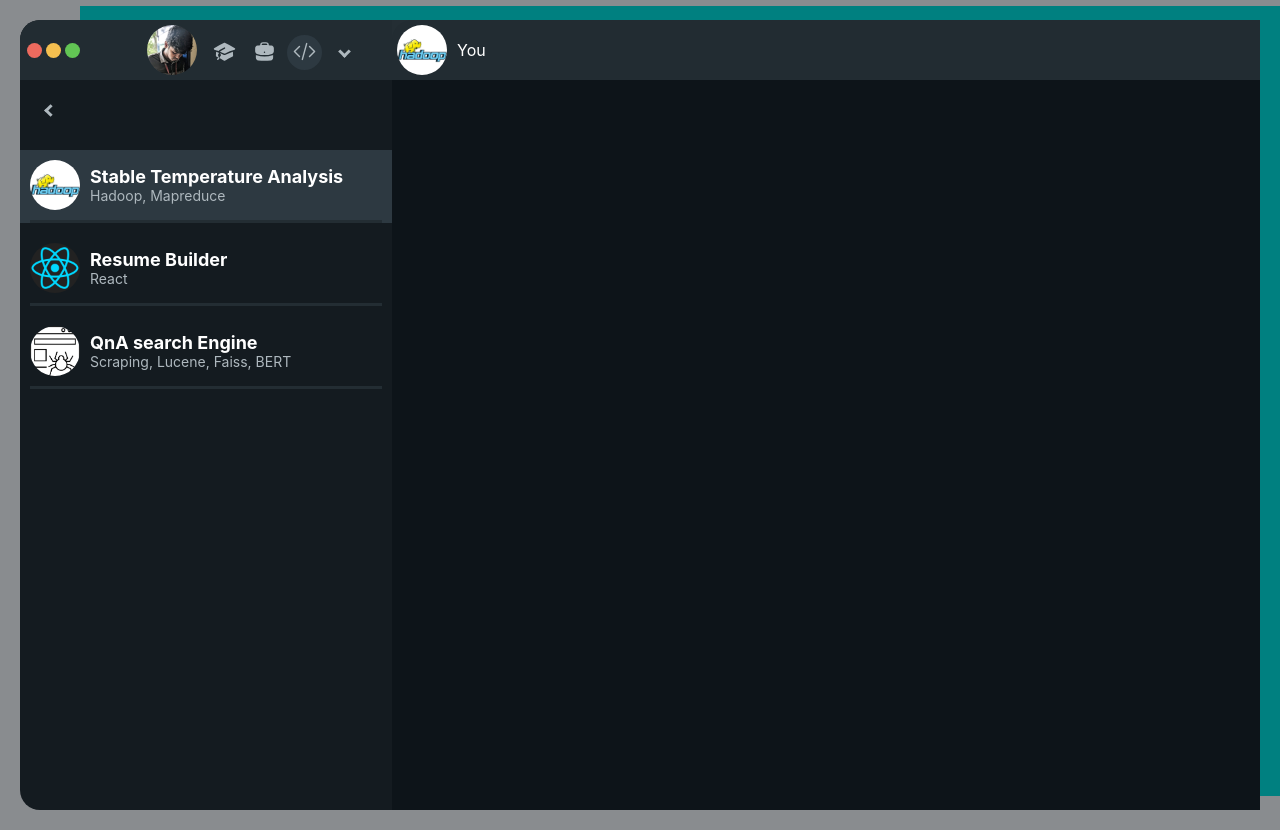
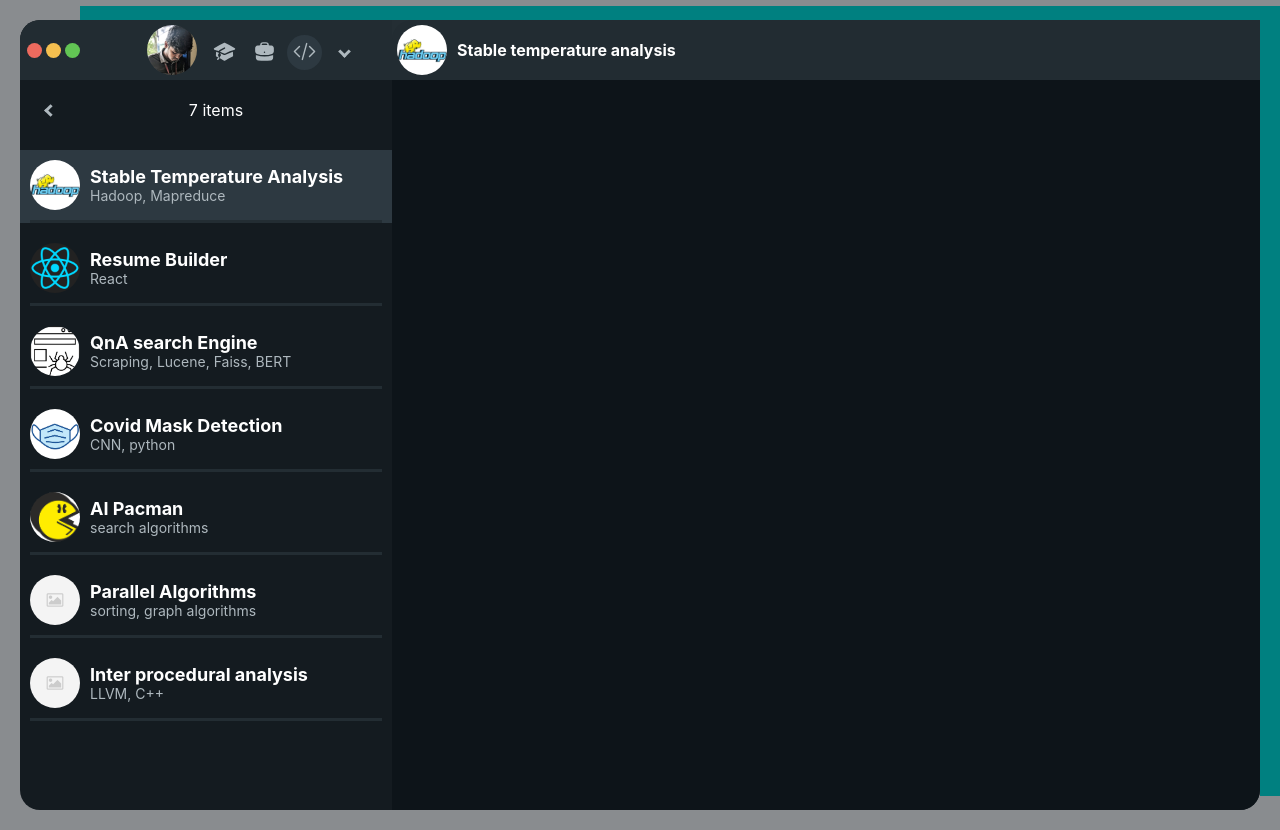
Before and after one commit to ShivaramGanesan/portfolio, a React (Create React App) app: page / in a window 1280 px wide. Both pictures are taken after a click on the button 304 px from the left and 52 px from the top of the page. Built offline with nearby package versions, Linux system fonts and the light colour scheme.

Commit message:
items count and bug fizes

```diff
--- a/src/App.css
+++ b/src/App.css
@@ -250,7 +250,9 @@ body{
   /* height: calc(100vh - 10px);
   box-sizing: border-box; */
   padding-bottom: 20px;
+  border-radius: 0px 0px 20px 0px;
 }
+
 .header-text-top{
   display: flex;
   flex-direction: column;
@@ -260,6 +262,7 @@ body{
   text-align: left;
   margin: auto;
   margin-left: 0;
+  font-weight: bold;
   /* flex-grow: 4; */
 }
 
@@ -353,3 +356,7 @@ body{
   width: 200px;
   border-radius: 200px;
 }
+
+.list-view{
+  overflow: scroll;
+}
--- a/src/Components/LeftPane.js
+++ b/src/Components/LeftPane.js
@@ -20,6 +20,7 @@ export default function LeftPane(props){
                     setOption("")
                     props.setState("home")
                 }}><i className='left-arrow'></i></button>
+                {global.data[option] ? <span>{global.data[option].length} items</span> : null}
             </div>
             <div className="list-view">
                 <ListView setChatImg={props.setChatImg} list={global.data[option]} setState={props.setState} selectedComponent={selectedComponent} updateSelectedComponent = {updateSelectedComponent}></ListView>
--- a/src/data.js
+++ b/src/data.js
@@ -59,6 +59,34 @@ module.exports = global.data = {
             "subtext": "Scraping, Lucene, Faiss, BERT",
             "time": "",
             "state": "scraping"
+        },
+        {
+            "img": require("./img/mask.jpeg"),
+            "header": "Covid Mask Detection",
+            "subtext": "CNN, python",
+            "time": "",
+            "state": "maskdetection"
+        },
+        {
+            "img": require("./img/pacman.png"),
+            "header": "AI Pacman",
+            "subtext": "search algorithms",
+            "time": "",
+            "state": "aipacman"
+        },
+        {
+            "img": require("./img/dummy.jpeg"),
+            "header": "Parallel Algorithms",
+            "subtext": "sorting, graph algorithms",
+            "time": "",
+            "state": "parallel_algo"
+        },
+        {
+            "img": require("./img/dummy.jpeg"),
+            "header": "Inter procedural analysis",
+            "subtext": "LLVM, C++",
+            "time": "",
+            "state": "compiler"
         }
     ]
 }
--- a/src/info.js
+++ b/src/info.js
@@ -98,7 +98,11 @@ module.exports = global.info = {
     ],
     "hadoop":[],
     "react": [],
-    "scraping": []
+    "scraping": [],
+    "aipacman":[],
+    "parallel_algo":[],
+    "compiler":[],
+    "maskdetection": []
 }
 
  module.exports = global.defaults = {
@@ -121,11 +125,40 @@ module.exports = global.info = {
         "subtext": "2019-2022"
     },
     "zoho_pt":{
-        "header": "Zoho Corporation, Project Trainee",
+        "header": "Zoho Corporation, Project Trainee (Internship)",
         "subtext": "2018-2019"
     },
     "nokia":{
-        "header": "Nokia Solutions and Networks",
-        "subtext": "2018-2018"
+        "header": "Nokia Solutions and Networks (Internship)",
+        "subtext": "2017-2018"
+    },
+    "hadoop": {
+        "header": "Stable temperature analysis",
+        "subtext": ""
+    },
+    "react":{
+        "header": "Resume builder",
+        "subtext": ""
+    },
+    "scraping":{
+        "header": "QnA search engine",
+        "subtext": ""
+    },
+    "parallel_algo":{
+        "header": "Parallel Algorithms",
+        "subtext": ""
+    },
+    "compiler":{
+        "header": "Interprocedural Analysis",
+        "subtext": ""
+    },
+    "aipacman":{
+        "header": "AI Pacman",
+        "subtext": ""
+    },
+    "maskdetection":{
+        "header": "Covid Mask Detection",
+        "subtext": ""
     }
+
  }
```
Also changed, not shown: src/img/mask.jpeg (added), src/img/pacman.png (added).
